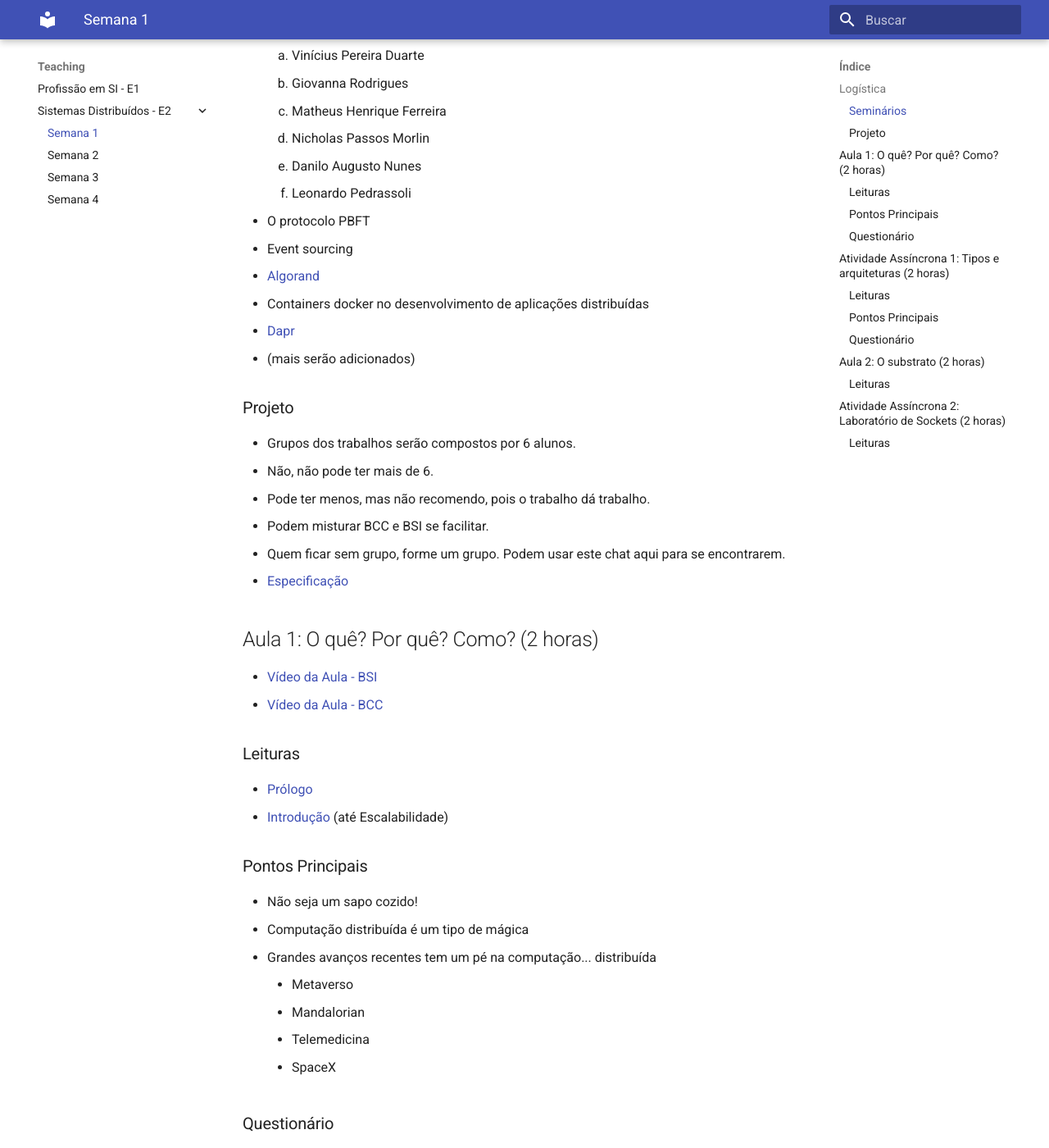
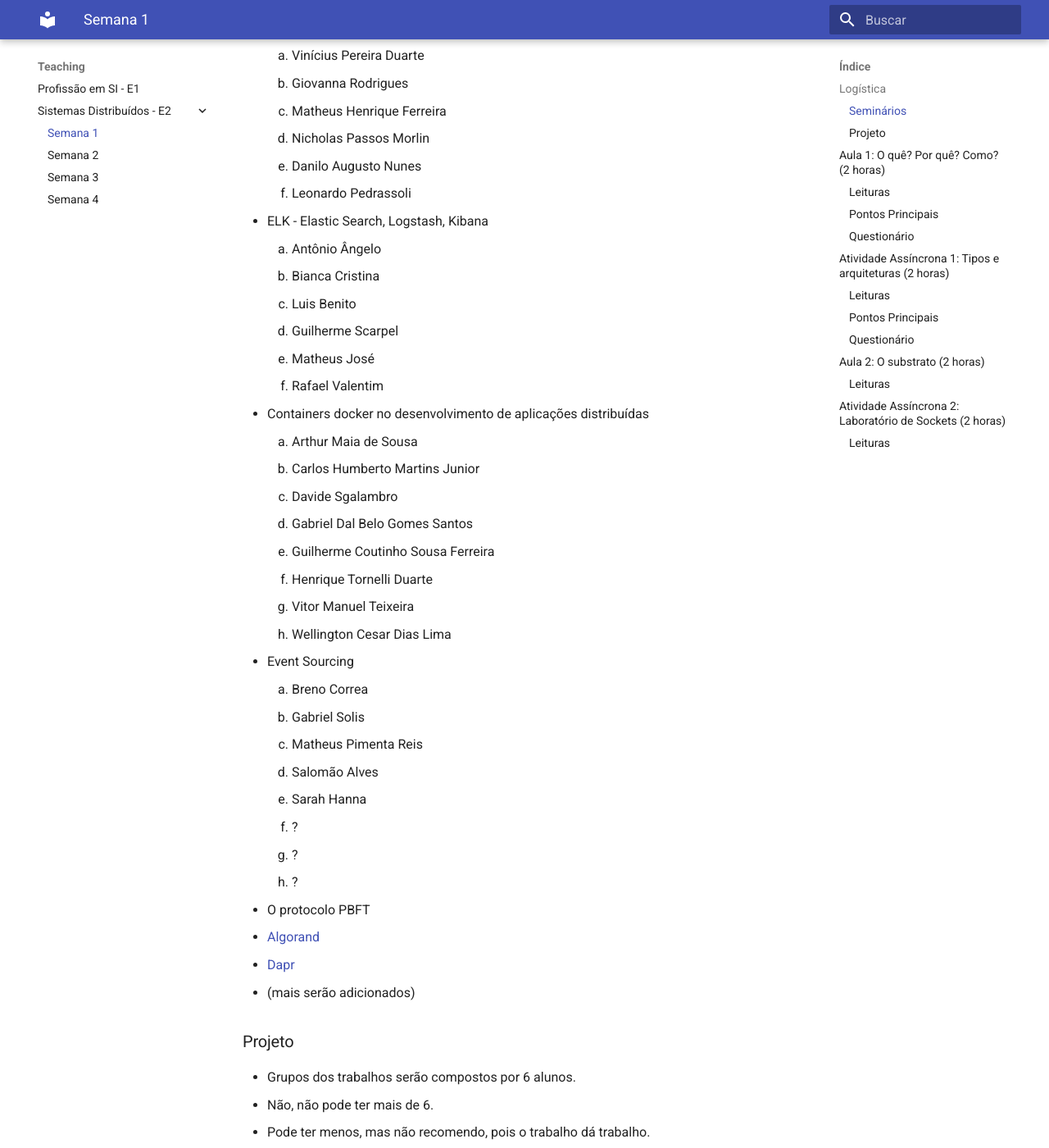
Before and after one commit to lasarojc/lasarojc.github.io, an MkDocs documentation site: the page built from docs/teaching/gbc074gsi028/semana1.md, in a window 1280 px wide and 1400 px high, scrolled down 3508 px. Shown: the whole window at 82% size. Built offline with MkDocs 1.6.1 and Material for MkDocs 9.7.7, drawn with Linux system fonts in a browser that asks for light colours; emoji names are drawn with the system emoji font; formulas are drawn with MathJax 3.

Commit message:
seminarios

```diff
--- a/docs/teaching/gbc074gsi028/semana1.md
+++ b/docs/teaching/gbc074gsi028/semana1.md
@@ -98,10 +98,34 @@ Como sugestão inicial de temas, temos a seguinte lista, que pode ser expandida
     1. Nicholas Passos Morlin
     1. Danilo Augusto Nunes
     1. Leonardo Pedrassoli
+* ELK - Elastic Search, Logstash, Kibana
+    1. Antônio Ângelo
+    1. Bianca Cristina
+    1. Luis Benito
+    1. Guilherme Scarpel
+    1. Matheus José
+    1. Rafael Valentim
+* Containers docker no desenvolvimento de aplicações distribuídas
+    1. Arthur Maia de Sousa
+    1. Carlos Humberto Martins Junior
+    1. Davide Sgalambro
+    1. Gabriel Dal Belo Gomes Santos
+    1. Guilherme Coutinho Sousa Ferreira
+    1. Henrique Tornelli Duarte
+    1. Vitor Manuel Teixeira
+    1. Wellington Cesar Dias Lima
+* Event Sourcing
+    1. Breno Correa
+    1. Gabriel Solis
+    1. Matheus Pimenta Reis
+    1. Salomão Alves
+    1. Sarah Hanna
+    1. ?
+    1. ?
+    1. ?
+
 * O protocolo PBFT
-* Event sourcing
 * [Algorand](https://algorand.foundation/)
-* Containers docker no desenvolvimento de aplicações distribuídas
 * [Dapr](https://docs.dapr.io)
 * (mais serão adicionados)
 
```
